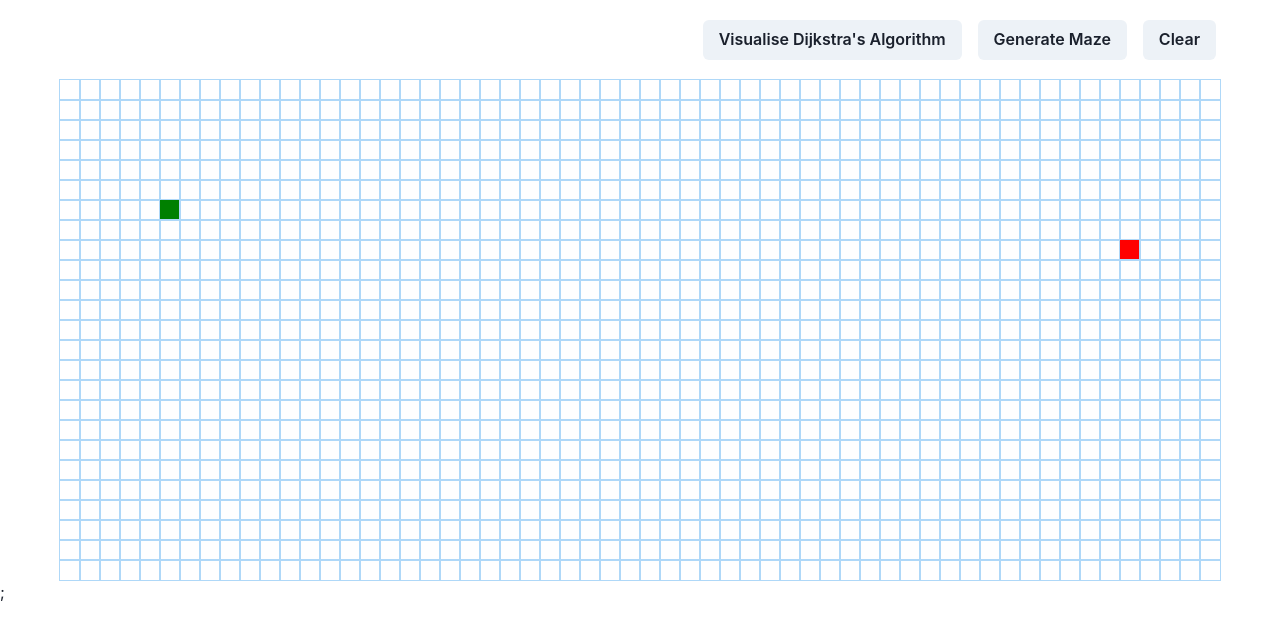
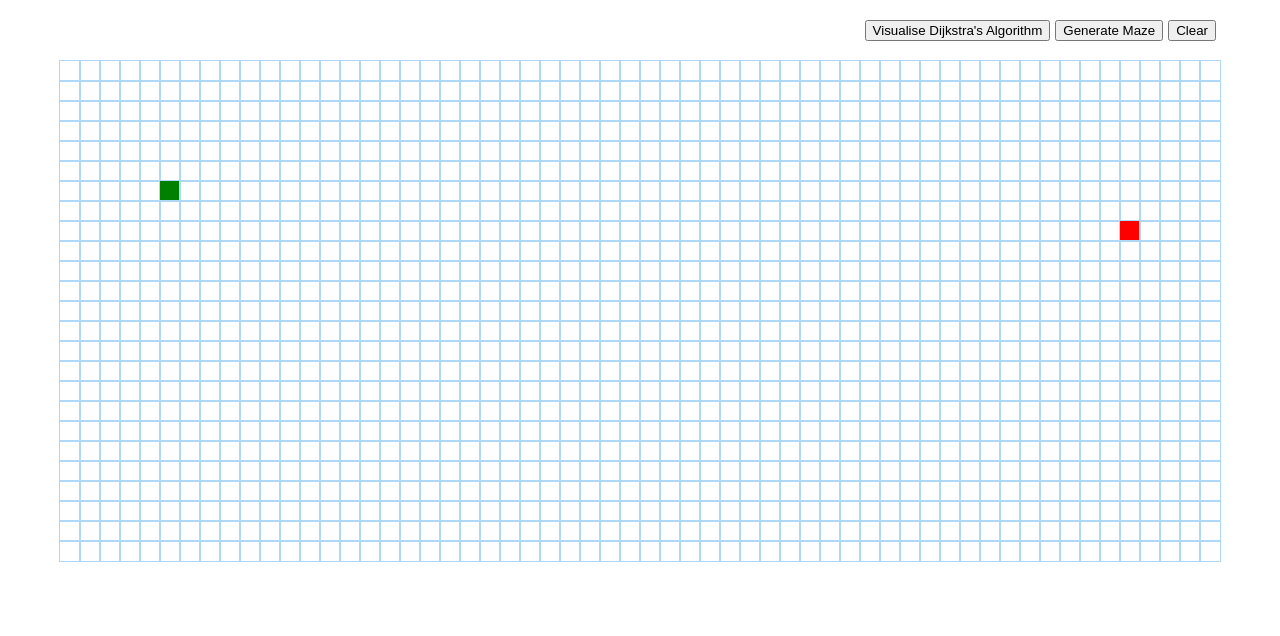
Before and after one commit to tomdaniels/pathfinder, a Next.js app: page / in a window 1280 px wide. Shown: the top 636 px of the page. Built offline with nearby package versions, Linux system fonts and the light colour scheme.

Commit message:
revert chakra

```diff
--- a/package.json
+++ b/package.json
@@ -8,10 +8,6 @@
     "lint": "next lint"
   },
   "dependencies": {
-    "@chakra-ui/react": "^1.7.4",
-    "@emotion/react": "^11",
-    "@emotion/styled": "^11",
-    "framer-motion": "^5",
     "next": "12.0.8",
     "react": "17.0.2",
     "react-dom": "17.0.2"
--- a/src/components/visualiser.js
+++ b/src/components/visualiser.js
@@ -1,5 +1,4 @@
 import React, { useState, useEffect } from "react";
-import { Button } from "@chakra-ui/react";
 import { toggleWalls, generateGrid } from "../utils";
 import { dijkstra, getNodesInShortestPathOrder } from "../algo/dijkstra";
 import recursiveDivisionMaze from "../algo/maze/recursive-divison";
@@ -139,15 +138,13 @@ export default function Visualiser({ gridCnfg }) {
   return (
     <div className={styles.container}>
       <div className={styles.buttons}>
-        <Button onClick={() => visualiseDijkstra()}>
+        <button onClick={() => visualiseDijkstra()}>
           {"Visualise Dijkstra's Algorithm"}
-        </Button>
-        <Button ml={4} disabled={activeMaze} onClick={() => generateMaze()}>
+        </button>
+        <button disabled={activeMaze} onClick={() => generateMaze()}>
           Generate Maze
-        </Button>
-        <Button ml={4} onClick={() => clear()}>
-          Clear
-        </Button>
+        </button>
+        <button onClick={() => clear()}>Clear</button>
       </div>
       <div className={styles.grid}>
         {grid.map((row, rowIdx) => (
--- a/src/pages/_app.js
+++ b/src/pages/_app.js
@@ -1,13 +1,7 @@
-import { ChakraProvider } from "@chakra-ui/react";
-
 import "../styles/globals.css";
 
 function MyApp({ Component, pageProps }) {
-  return (
-    <ChakraProvider>
-      <Component {...pageProps} />;
-    </ChakraProvider>
-  );
+  return <Component {...pageProps} />;
 }
 
 export default MyApp;
--- a/src/styles/Grid.module.css
+++ b/src/styles/Grid.module.css
@@ -14,6 +14,10 @@
   display: flex;
   justify-content: flex-end;
   margin: 20px 0;
+}
+
+.buttons button:not(:first-child) {
+  margin-left: 5px;
 }
 
 .buttons > button {
```
Also changed, not shown: 1 other file (tests, documents, lock files or other folders).
